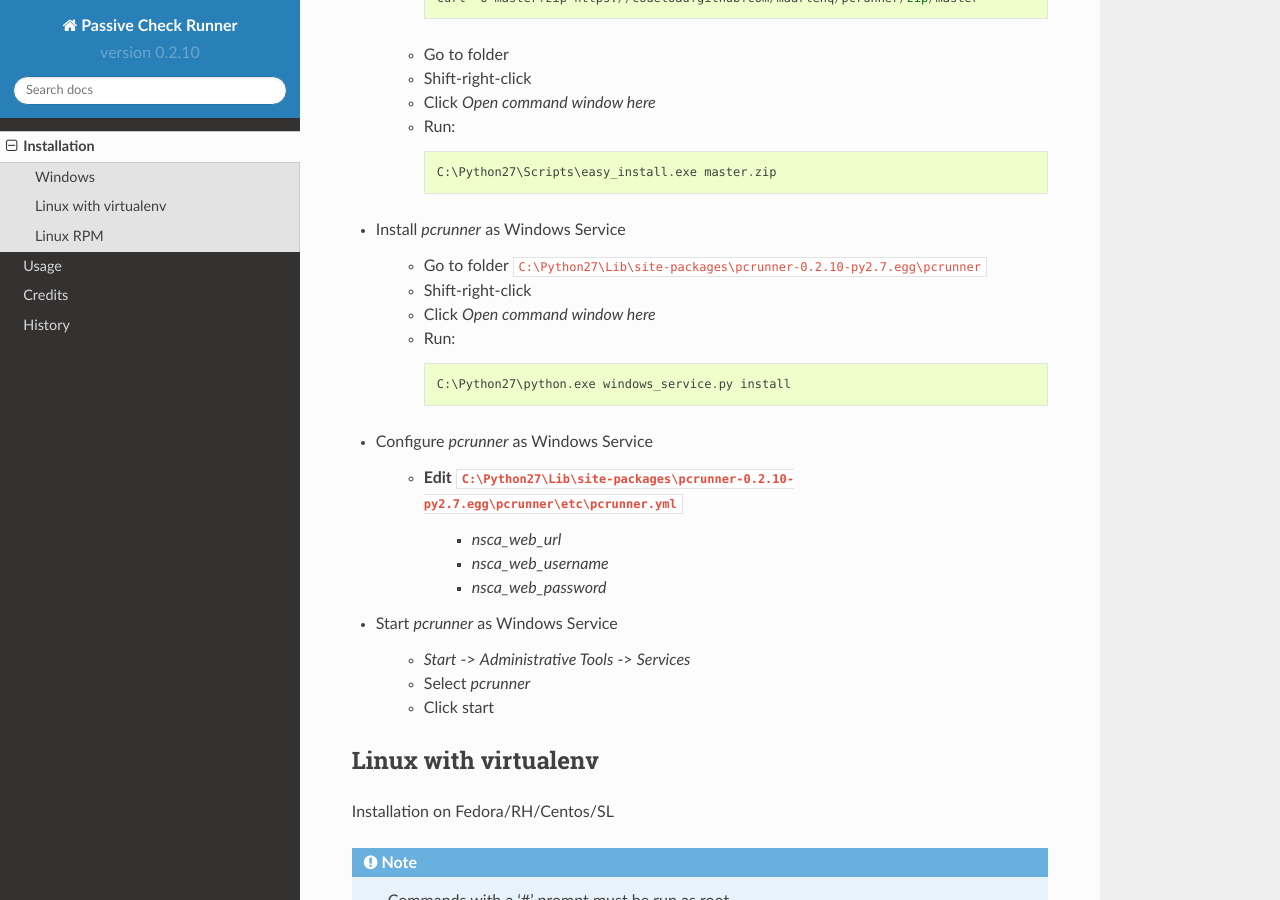
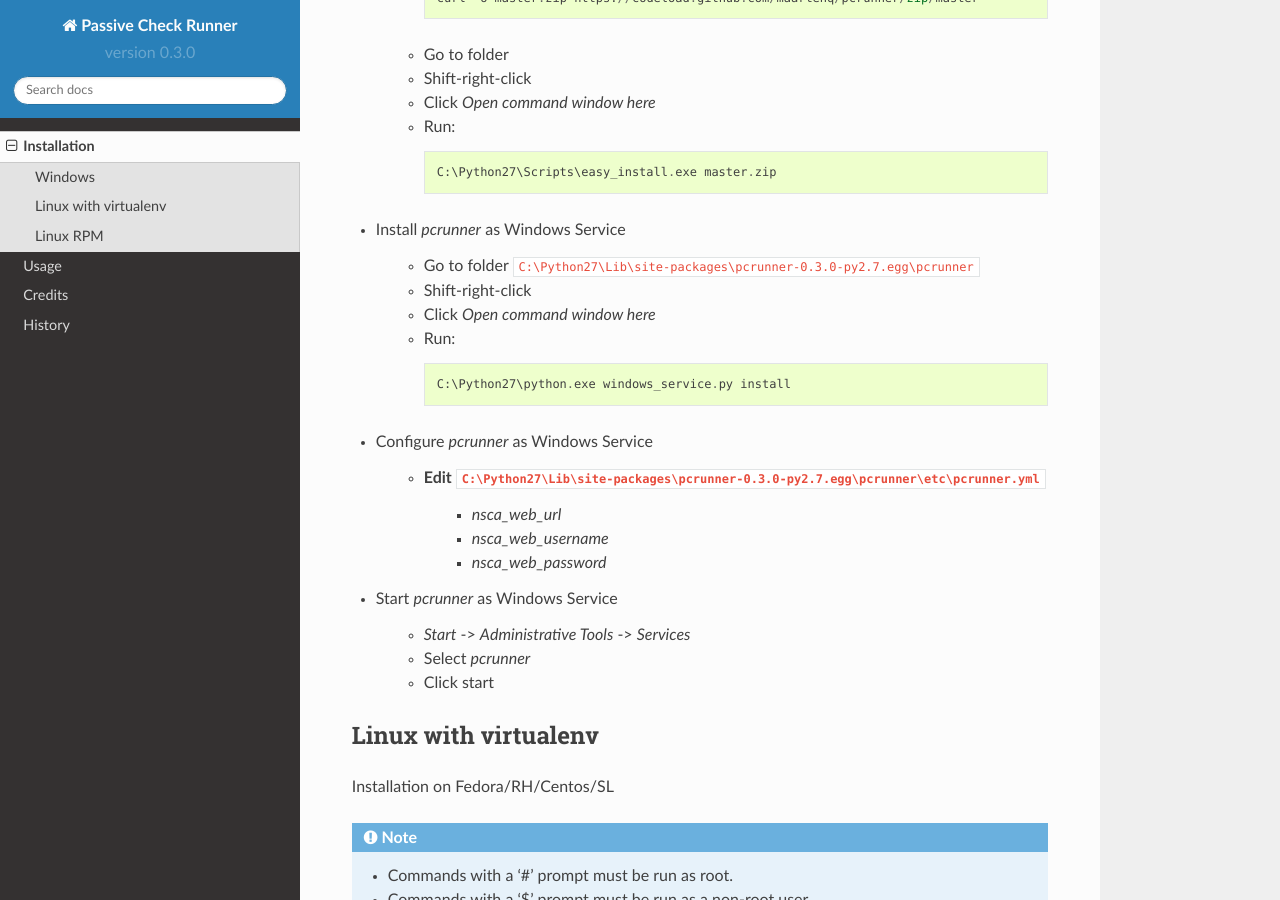
Before and after one commit to maartenq/pcrunner, a Sphinx documentation site: the page built from docs/installation.rst, in a window 1280 px wide and 900 px high, scrolled down 738 px. Built offline with Sphinx 7.4.7 and the Read the Docs theme 2.0.0, drawn with Linux system fonts in a browser that asks for light colours; some of the changed text lies outside the part shown.

Commit message:
Bump version: 0.2.10 → 0.3.0

```diff
--- a/docs/installation.rst
+++ b/docs/installation.rst
@@ -45,7 +45,7 @@ Windows
 
 * Install *pcrunner* as Windows Service
 
-    * Go to folder ``C:\Python27\Lib\site-packages\pcrunner-0.2.10-py2.7.egg\pcrunner``
+    * Go to folder ``C:\Python27\Lib\site-packages\pcrunner-0.3.0-py2.7.egg\pcrunner``
     * Shift-right-click
     * Click *Open command window here*
     * Run::
@@ -55,7 +55,7 @@ Windows
 
 * Configure *pcrunner* as Windows Service
 
-    * Edit ``C:\Python27\Lib\site-packages\pcrunner-0.2.10-py2.7.egg\pcrunner\etc\pcrunner.yml``
+    * Edit ``C:\Python27\Lib\site-packages\pcrunner-0.3.0-py2.7.egg\pcrunner\etc\pcrunner.yml``
         * *nsca_web_url*
         * *nsca_web_username*
         * *nsca_web_password*
@@ -156,12 +156,12 @@ Linux RPM
 
 * Build RPM from tarball::
 
-    $ rpmbuild -tb pcrunner-0.2.10.tar.gz
+    $ rpmbuild -tb pcrunner-0.3.0.tar.gz
 
 
 * Install RPM::
 
-   $ sudo yum install ~/rpmbuild/RPMS/noarch/pcrunner-0.2.10-1.noarch.rpm
+   $ sudo yum install ~/rpmbuild/RPMS/noarch/pcrunner-0.3.0-1.noarch.rpm
 
 
 * Edit configuration files::
--- a/pcrunner/__init__.py
+++ b/pcrunner/__init__.py
@@ -9,4 +9,4 @@ pcrunner
 Main package for Passive Check Runner
 """
 
-__version__ = 'version 0.2.10'
+__version__ = 'version 0.3.0'
--- a/setup.cfg
+++ b/setup.cfg
@@ -1,5 +1,5 @@
 [bumpversion]
-current_version = 0.2.10
+current_version = 0.3.0
 commit = True
 tag = True
 
--- a/setup.py
+++ b/setup.py
@@ -32,7 +32,7 @@ if sys.platform == 'win32':
 
 setup(
     name='pcrunner',
-    version='0.2.10',
+    version='0.3.0',
     description='Pcrunner (Passive Checks Runner)',
     long_description=readme + '\n\n' + history,
     author='Maarten Diemel',
```
Also changed, not shown: 1 other file.
